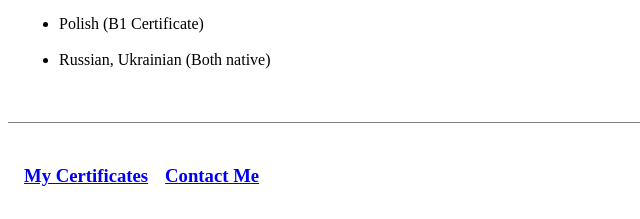
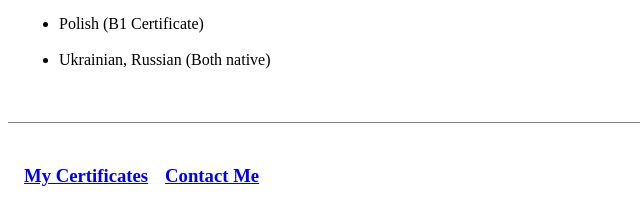
Before and after one commit to YevSaz/CV, a plain HTML site: page index.html in a window 1280 px wide. Shown: the part 2618-2837 px from the top of the page, 0-640 px from the left. Drawn offline with Linux system fonts and the light colour scheme.

Commit message:
Update index.html

```diff
--- a/index.html
+++ b/index.html
@@ -246,7 +246,7 @@
           <ul>
             <li>English (B2 IELTS)</li><br>
             <li>Polish (B1 Certificate)</li><br>
-            <li>Russian, Ukrainian (Both native)</li><br>
+            <li>Ukrainian, Russian (Both native)</li><br>
           </ul>
         </td>
       </tr>
```
